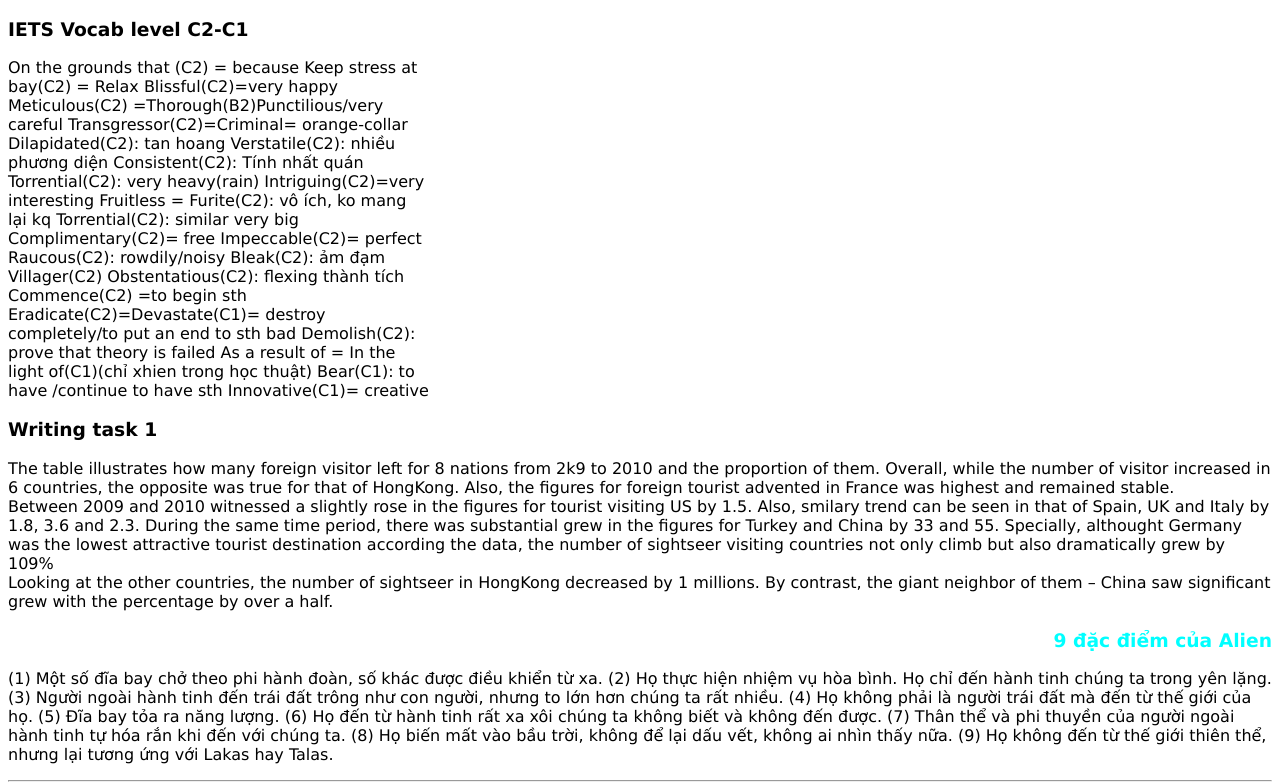
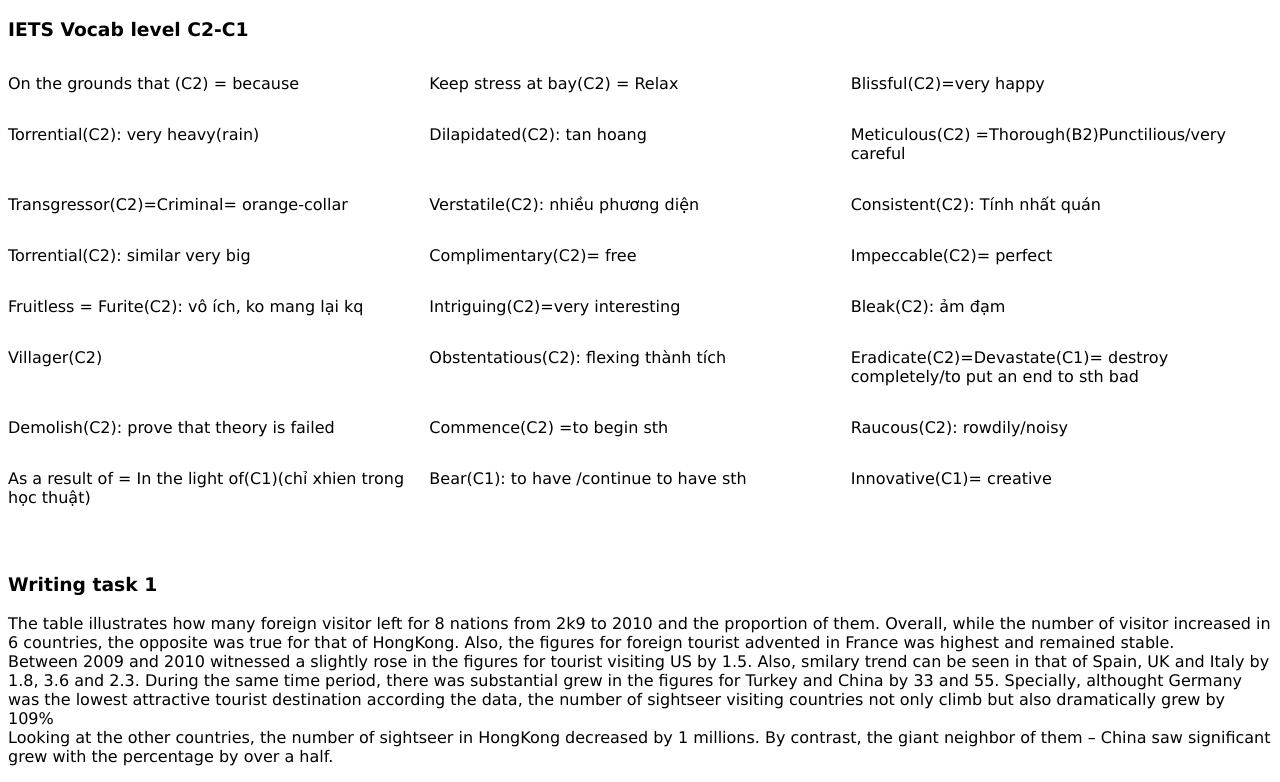
Before and after one commit to Cimelody210/myWebsite, a plain HTML site: page index.html in a window 1280 px wide. Shown: the top 782 px of the page. Drawn offline with Linux system fonts and the light colour scheme.

Commit message:
Update index.html

```diff
--- a/index.html
+++ b/index.html
@@ -8,33 +8,33 @@
 <body style="font-family: Verdana, Geneva, Tahoma, sans-serif;">
     <div>
         <h3>IETS Vocab level C2-C1</h3>
-	<p style='grid-template-columns: repeat(3, 4fr); display:grid;'>
-		On the grounds that (C2) = because
-		Keep stress at bay(C2) = Relax
-		Blissful(C2)=very happy
-		Meticulous(C2) =Thorough(B2)Punctilious/very careful
-		Transgressor(C2)=Criminal= orange-collar
-		Dilapidated(C2): tan hoang
-		Verstatile(C2): nhiều phương diện
-		Consistent(C2): Tính nhất quán
-		Torrential(C2): very heavy(rain)
-		Intriguing(C2)=very interesting
-		Fruitless = Furite(C2): vô ích, ko mang lại kq
-		Torrential(C2): similar very big
-		Complimentary(C2)= free
-		Impeccable(C2)= perfect
-		Raucous(C2): rowdily/noisy
-		Bleak(C2): ảm đạm
-		Villager(C2)
-		Obstentatious(C2): flexing thành tích
-		Commence(C2) =to begin sth
-		Eradicate(C2)=Devastate(C1)= destroy completely/to put an end to sth bad
-		Demolish(C2): prove that theory is failed
-		As a result of  = In the light of(C1)(chỉ xhien trong học thuật)
-		Bear(C1): to have /continue to have sth
-		Innovative(C1)= creative
-
-	</p>
+	<div style='grid-template-columns: repeat(3, 4fr); display:grid;'>
+		<p>On the grounds that (C2) = because</p>
+		<p>Keep stress at bay(C2) = Relax</p>
+		<p>Blissful(C2)=very happy</p>
+		<p>Torrential(C2): very heavy(rain)</p>
+		<p>Dilapidated(C2): tan hoang</p>
+		<p>Meticulous(C2) =Thorough(B2)Punctilious/very careful</p>
+		<p>Transgressor(C2)=Criminal= orange-collar</p>
+		<p>Verstatile(C2): nhiều phương diện</p>
+		<p>Consistent(C2): Tính nhất quán</p>
+		<p>Torrential(C2): similar very big</p>
+		<p>Complimentary(C2)= free</p>
+		<p>Impeccable(C2)= perfect</p>
+		<p>Fruitless = Furite(C2): vô ích, ko mang lại kq</p>
+		<p>Intriguing(C2)=very interesting</p>
+		<p>Bleak(C2): ảm đạm</p>
+		<p>Villager(C2)</p>
+		<p>Obstentatious(C2): flexing thành tích</p>
+		<p>Eradicate(C2)=Devastate(C1)= destroy completely/to put an end to sth bad</p>
+		<p>Demolish(C2): prove that theory is failed</p>
+		<p>Commence(C2) =to begin sth</p>
+		<p>Raucous(C2): rowdily/noisy</p>
+		<p>As a result of  = In the light of(C1)(chỉ xhien trong học thuật)</p>
+		<p>Bear(C1): to have /continue to have sth</p>
+		<p>Innovative(C1)= creative</p>
+		<p></p>
+	</div>
         <h3>Writing task 1</h3>
 
         <p>
```
